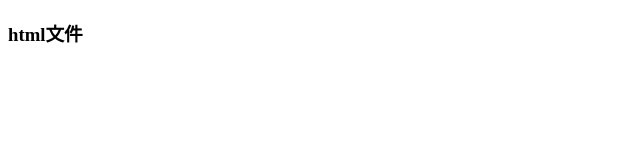
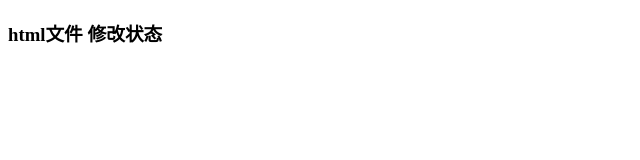
Before and after one commit to jobsleechina505/demo, a plain HTML site: page index.html in a window 1280 px wide. Shown: the whole page, without its empty margins (0-640 px from the left). Drawn offline with Linux system fonts and the light colour scheme.

Commit message:
thirth commit to repository

```diff
--- a/index.html
+++ b/index.html
@@ -5,6 +5,6 @@
 	<link ref="stylesheet" type="text/css" href="C:/Users/dell/Desktop/gitest2/style.css">
 </head>
 <body>
-	<h3>html文件</h3>
+	<h3>html文件  修改状态</h3>
 </body>
 </html>
```
